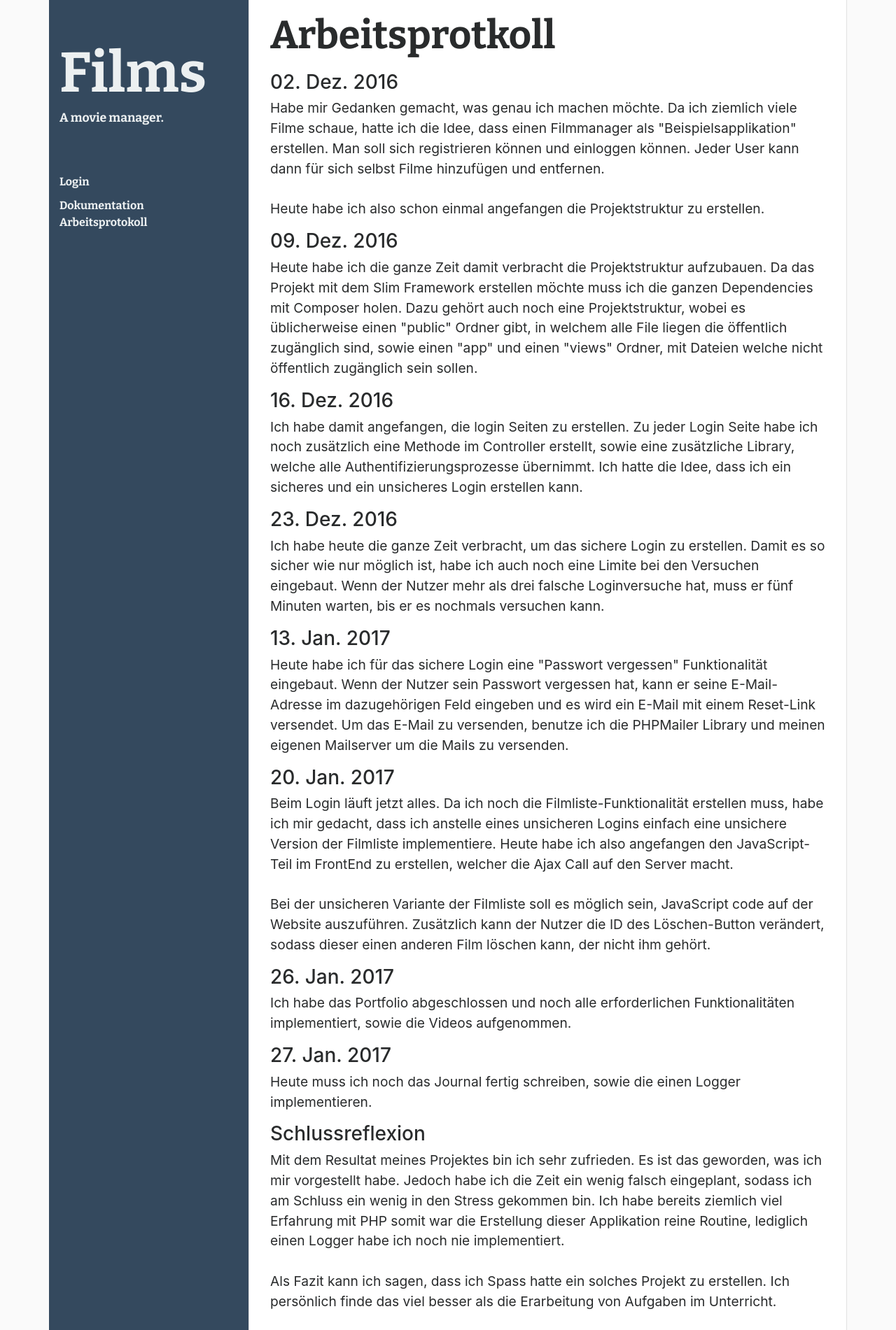
After one commit to deflox/m183, a PHP site: template views/journal.twig in a window 1280 px wide. The commit adds this page. Shown: the whole page at 70% size. Run offline with PHP 8.4, Linux system fonts and the light colour scheme; the template is opened without the code that fills it, so the values that code supplies are empty; some libraries are stand-ins or nearby versions.

Commit message:
Added more code for handing stuff in.

```diff
--- a/app/Controller/MovieSecureController.php
+++ b/app/Controller/MovieSecureController.php
@@ -21,6 +21,7 @@ class MovieSecureController extends Accessor
      */
     public function getMoviesSecure($req, $res)
     {
+        $this->logger->logMethod(get_class($this), __FUNCTION__, __LINE__);
         return $this->view->render($res, 'moviesSecure.twig', [
             'movies' => $this->movies->getMoviesForUser($this->authSecure->getUserIdFromSession())
         ]);
@@ -35,6 +36,7 @@ class MovieSecureController extends Accessor
      */
     public function getMoviesInsecure($req, $res)
     {
+        $this->logger->logMethod(get_class($this), __FUNCTION__, __LINE__);
         return $this->view->render($res, 'moviesInsecure.twig', [
             'movies' => $this->movies->getMoviesForUser($this->authSecure->getUserIdFromSession())
         ]);
@@ -49,6 +51,7 @@ class MovieSecureController extends Accessor
      */
     public function addMovie($req, $res)
     {
+        $this->logger->logMethod(get_class($this), __FUNCTION__, __LINE__);
         $validation = $this->validation->validate($req, [
             'imdb_id|IMDb Id' => ['required'],
             'title|Title' => ['required', ['lengthMax', 255]],
@@ -78,6 +81,7 @@ class MovieSecureController extends Accessor
      */
     public function deleteMovieSecure($req, $res, $args)
     {
+        $this->logger->logMethod(get_class($this), __FUNCTION__, __LINE__);
         if (!$this->movies->deleteSecure($args['id'], $this->authSecure->getUserIdFromSession())) {
             return $this->api->createErrorResponse($res, $this->movies->error());
         } else {
@@ -95,6 +99,7 @@ class MovieSecureController extends Accessor
      */
     public function deleteMovieInsecure($req, $res, $args)
     {
+        $this->logger->logMethod(get_class($this), __FUNCTION__, __LINE__);
         if (!$this->movies->deleteInsecure($args['id'])) {
             return $this->api->createErrorResponse($res, $this->movies->error());
         } else {
--- a/app/Libraries/Movies.php
+++ b/app/Libraries/Movies.php
@@ -42,6 +42,7 @@ class Movies extends Accessor
 
         if (!$movie->save()) {
             $this->error = "Unknown error occured";
+            $this->logger->logValErr($this->error(), get_class($this), __FUNCTION__, __LINE__);
             return false;
         }
 
@@ -77,6 +78,7 @@ class Movies extends Accessor
 
         if (!isset($movie)) {
             $this->error = "This movie does not belong to you.";
+            $this->logger->logValErr($this->error(), get_class($this), __FUNCTION__, __LINE__);
             return false;
         }
 
--- a/app/routes.php
+++ b/app/routes.php
@@ -1,6 +1,8 @@
 <?php
 
 $app->get('/', 'PageController:getIndex')->setName('index');
+$app->get('/documentation', 'PageController:getDocumentation')->setName('documentation');
+$app->get('/journal', 'PageController:getJournal')->setName('journal');
 
 /*
  * Movies Secure
--- a/composer.json
+++ b/composer.json
@@ -8,7 +8,8 @@
         "phpmailer/phpmailer": "^5.2",
         "illuminate/database": "^5.3",
         "vlucas/valitron": "^1.3",
-        "slim/csrf": "^0.8.1"
+        "slim/csrf": "^0.8.1",
+        "monolog/monolog": "^1.22"
     },
     "autoload": {
         "psr-4": {
--- a/db/db.sql
+++ b/db/db.sql
@@ -1,4 +1,4 @@
--- -----------------------------------------------------
+a-- -----------------------------------------------------
 -- Table `m183`.`users`
 -- -----------------------------------------------------
 CREATE TABLE IF NOT EXISTS `m183`.`users` (
--- a/views/default.twig
+++ b/views/default.twig
@@ -31,8 +31,8 @@
                     {% else %}
                     <li style="margin-bottom: 10px;"><a href="{{ path_for('auth-secure-sign-in') }}">Login</a></li>
                     {% endif %}
-                    <li><a href="">Dokumentation</a></li>
-                    <li><a href="">Journal</a></li>
+                    <li><a href="{{ path_for('documentation') }}">Dokumentation</a></li>
+                    <li><a href="{{ path_for('journal') }}">Arbeitsprotokoll</a></li>
                 </ul>
             </div>
             <div class="col-9" id="content">
--- /dev/null
+++ b/views/journal.twig
@@ -0,0 +1,68 @@
+{% extends 'default.twig' %}
+
+{% block title %}Journal{% endblock %}
+
+{% block content %}
+    <h1>Arbeitsprotkoll</h1>
+    <h3>02. Dez. 2016</h3>
+    <p>
+        Habe mir Gedanken gemacht, was genau ich machen möchte. Da ich ziemlich viele Filme schaue, hatte ich die Idee,
+        dass einen Filmmanager als "Beispielsapplikation" erstellen. Man soll sich registrieren können und einloggen können.
+        Jeder User kann dann für sich selbst Filme hinzufügen und entfernen.<br>
+        <br>
+        Heute habe ich also schon einmal angefangen die Projektstruktur zu erstellen.
+    </p>
+    <h3>09. Dez. 2016</h3>
+    <p>
+        Heute habe ich die ganze Zeit damit verbracht die Projektstruktur aufzubauen. Da das Projekt mit dem Slim Framework erstellen
+        möchte muss ich die ganzen Dependencies mit Composer holen. Dazu gehört auch noch eine Projektstruktur, wobei es
+        üblicherweise einen "public" Ordner gibt, in welchem alle File liegen die öffentlich zugänglich sind, sowie einen
+        "app" und einen "views" Ordner, mit Dateien welche nicht öffentlich zugänglich sein sollen.
+    </p>
+    <h3>16. Dez. 2016</h3>
+    <p>
+        Ich habe damit angefangen, die login Seiten zu erstellen. Zu jeder Login Seite habe ich noch zusätzlich eine Methode im
+        Controller erstellt, sowie eine zusätzliche Library, welche alle Authentifizierungsprozesse übernimmt. Ich hatte die
+        Idee, dass ich ein sicheres und ein unsicheres Login erstellen kann.
+    </p>
+    <h3>23. Dez. 2016</h3>
+    <p>
+        Ich habe heute die ganze Zeit verbracht, um das sichere Login zu erstellen. Damit es so sicher wie nur möglich ist, habe ich
+        auch noch eine Limite bei den Versuchen eingebaut. Wenn der Nutzer mehr als drei falsche Loginversuche hat, muss er fünf
+        Minuten warten, bis er es nochmals versuchen kann.
+    </p>
+    <h3>13. Jan. 2017</h3>
+    <p>
+        Heute habe ich für das sichere Login eine "Passwort vergessen" Funktionalität eingebaut. Wenn der Nutzer sein Passwort vergessen hat,
+        kann er seine E-Mail-Adresse im dazugehörigen Feld eingeben und es wird ein E-Mail mit einem Reset-Link versendet. Um das E-Mail
+        zu versenden, benutze ich die PHPMailer Library und meinen eigenen Mailserver um die Mails zu versenden.
+    </p>
+    <h3>20. Jan. 2017</h3>
+    <p>
+        Beim Login läuft jetzt alles. Da ich noch die Filmliste-Funktionalität erstellen muss, habe ich mir gedacht, dass ich anstelle eines
+        unsicheren Logins einfach eine unsichere Version der Filmliste implementiere. Heute habe ich also angefangen den JavaScript-Teil im FrontEnd
+        zu erstellen, welcher die Ajax Call auf den Server macht.
+        <br>
+        <br>
+        Bei der unsicheren Variante der Filmliste soll es möglich sein, JavaScript code auf der Website auszuführen. Zusätzlich kann der Nutzer die
+        ID des Löschen-Button verändert, sodass dieser einen anderen Film löschen kann, der nicht ihm gehört.
+    </p>
+    <h3>26. Jan. 2017</h3>
+    <p>
+        Ich habe das Portfolio abgeschlossen und noch alle erforderlichen Funktionalitäten implementiert, sowie die Videos aufgenommen.
+    </p>
+    <h3>27. Jan. 2017</h3>
+    <p>
+        Heute muss ich noch das Journal fertig schreiben, sowie die einen Logger implementieren.
+    </p>
+    <h3>Schlussreflexion</h3>
+    <p>
+        Mit dem Resultat meines Projektes bin ich sehr zufrieden. Es ist das geworden, was ich mir vorgestellt habe. Jedoch habe ich die Zeit
+        ein wenig falsch eingeplant, sodass ich am Schluss ein wenig in den Stress gekommen bin. Ich habe bereits ziemlich viel Erfahrung mit PHP
+        somit war die Erstellung dieser Applikation reine Routine, lediglich einen Logger habe ich noch nie implementiert.
+        <br>
+        <br>
+        Als Fazit kann ich sagen, dass ich Spass hatte ein solches Projekt zu erstellen. Ich persönlich finde das viel besser als die Erarbeitung
+        von Aufgaben im Unterricht.
+    </p>
+{% endblock %}
```
Also changed, not shown: app/Controller/AuthSecureController.php (+18 -0 lines), app/Controller/PageController.php (+5 -2 lines), app/Libraries/AuthSecure.php (+10 -0 lines), app/Libraries/Logger.php (added, +39 -0 lines), app/bootstrap.php (+17 -0 lines), views/documentation.twig (added, +34 -0 lines), README.md, 2 other files.
